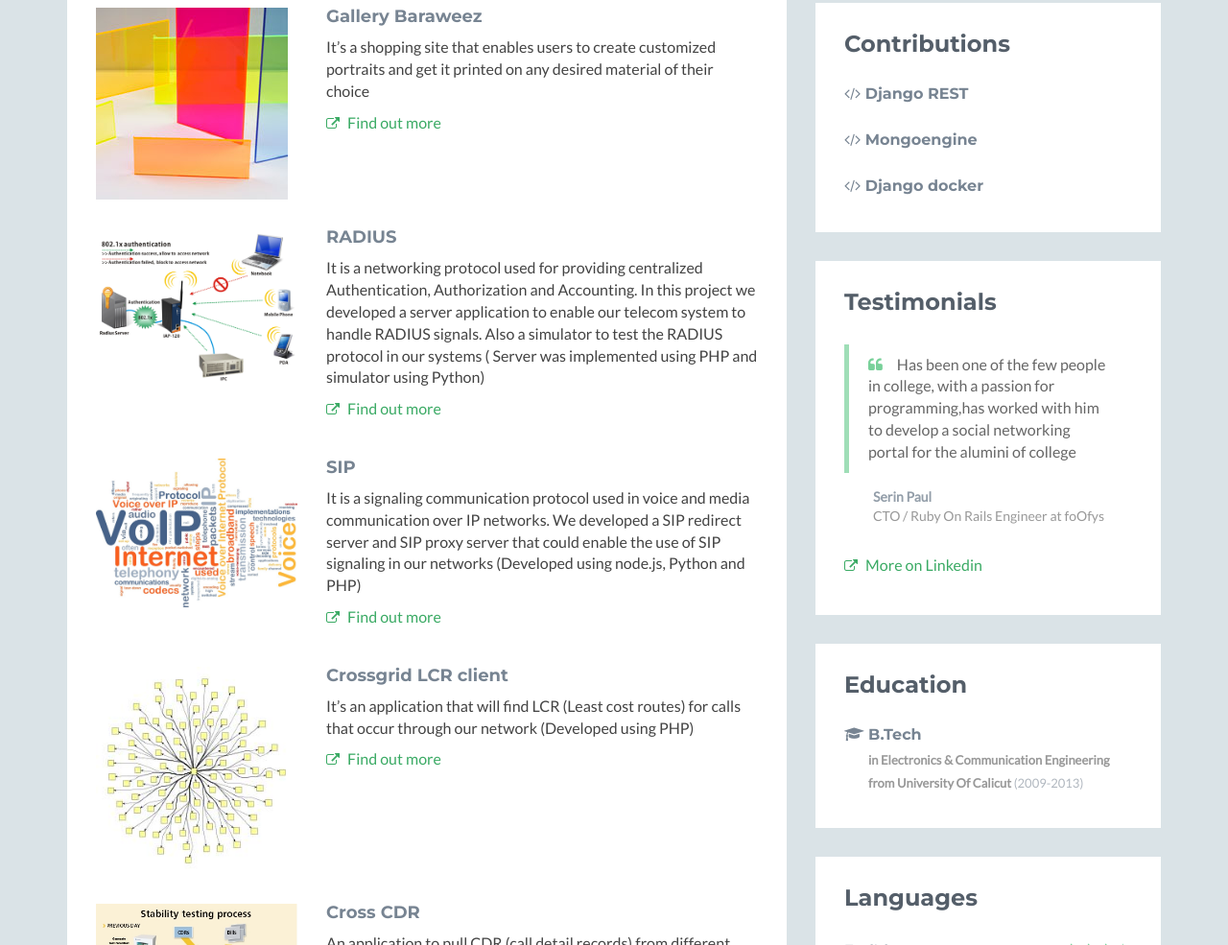
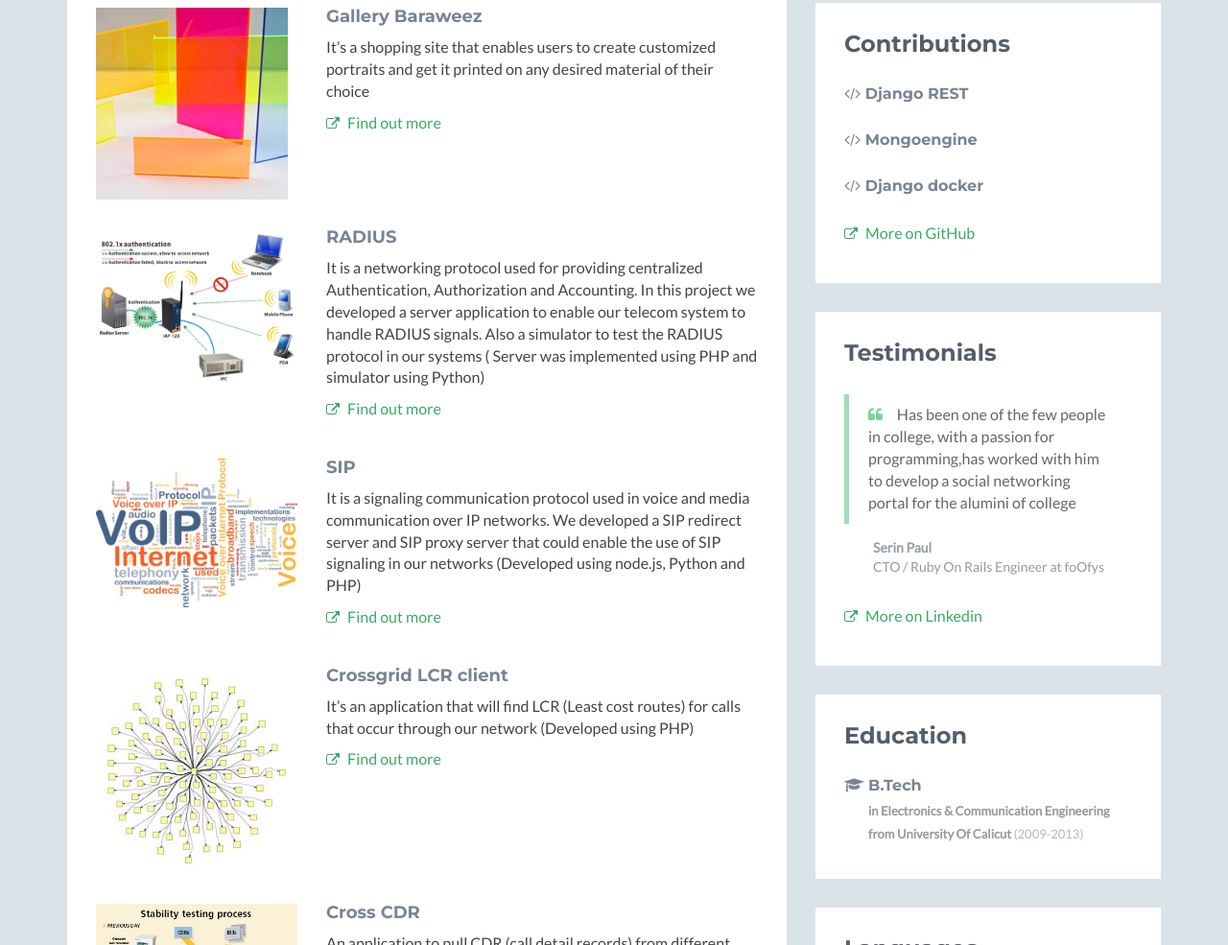
Before and after one commit to akhilputhiry/akhilputhiry.github.io, a plain HTML site: page index.html in a window 1280 px wide. Shown: the part 989-1974 px from the top of the page at 96% size. Drawn offline with Linux system fonts and the light colour scheme.

Commit message:
added github link

```diff
--- a/index.html
+++ b/index.html
@@ -313,6 +313,7 @@
                       <h3 class="title"><i class="fa fa-code"></i> Django docker</h3>
                     </div>
                     <!--//item-->
+                    <p><a class="more-link" href="http://github.com/akhilputhiry/"><i class="fa fa-external-link"></i> More on GitHub</a></p>
                   </div>
                   <!--//content-->
                 </div>
```
